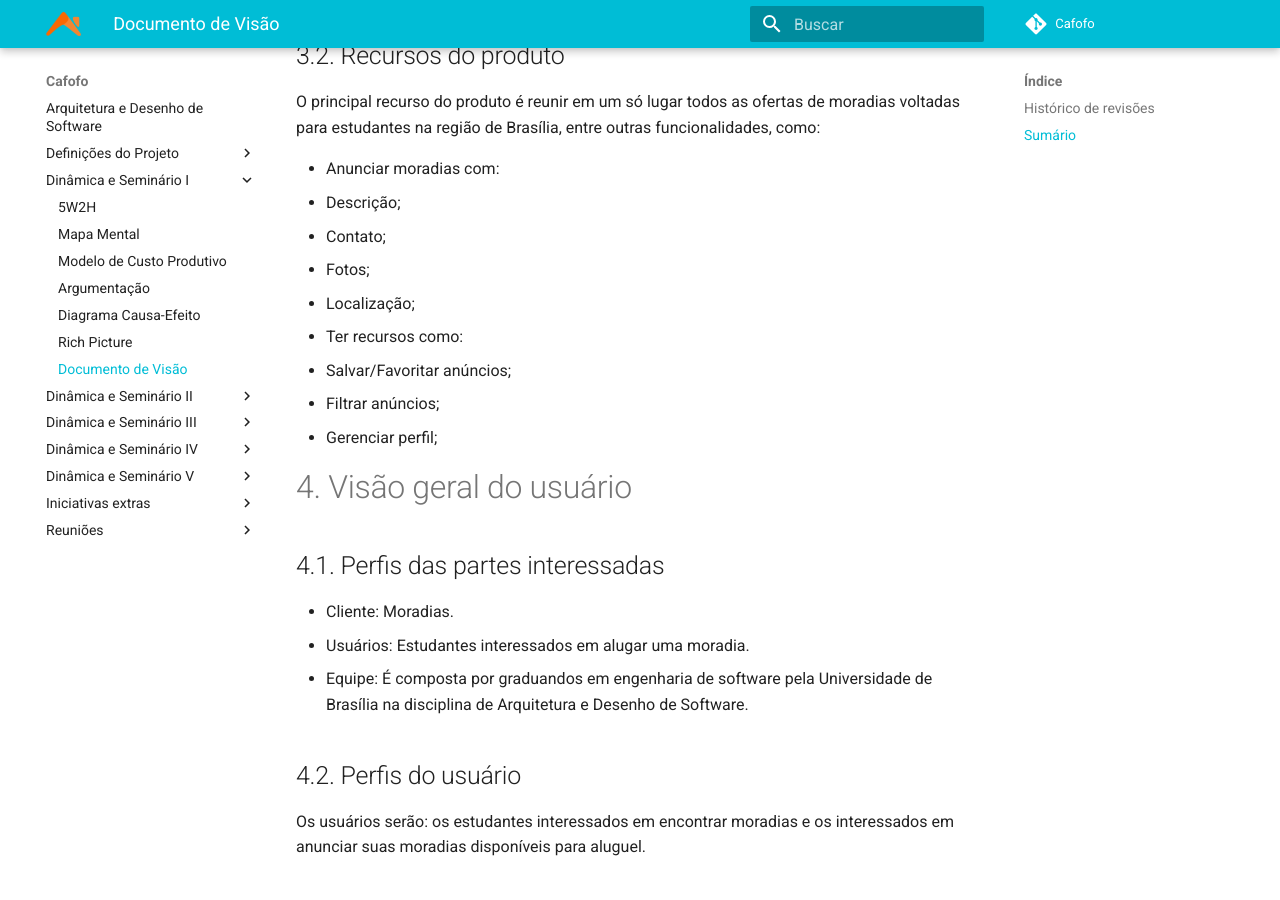
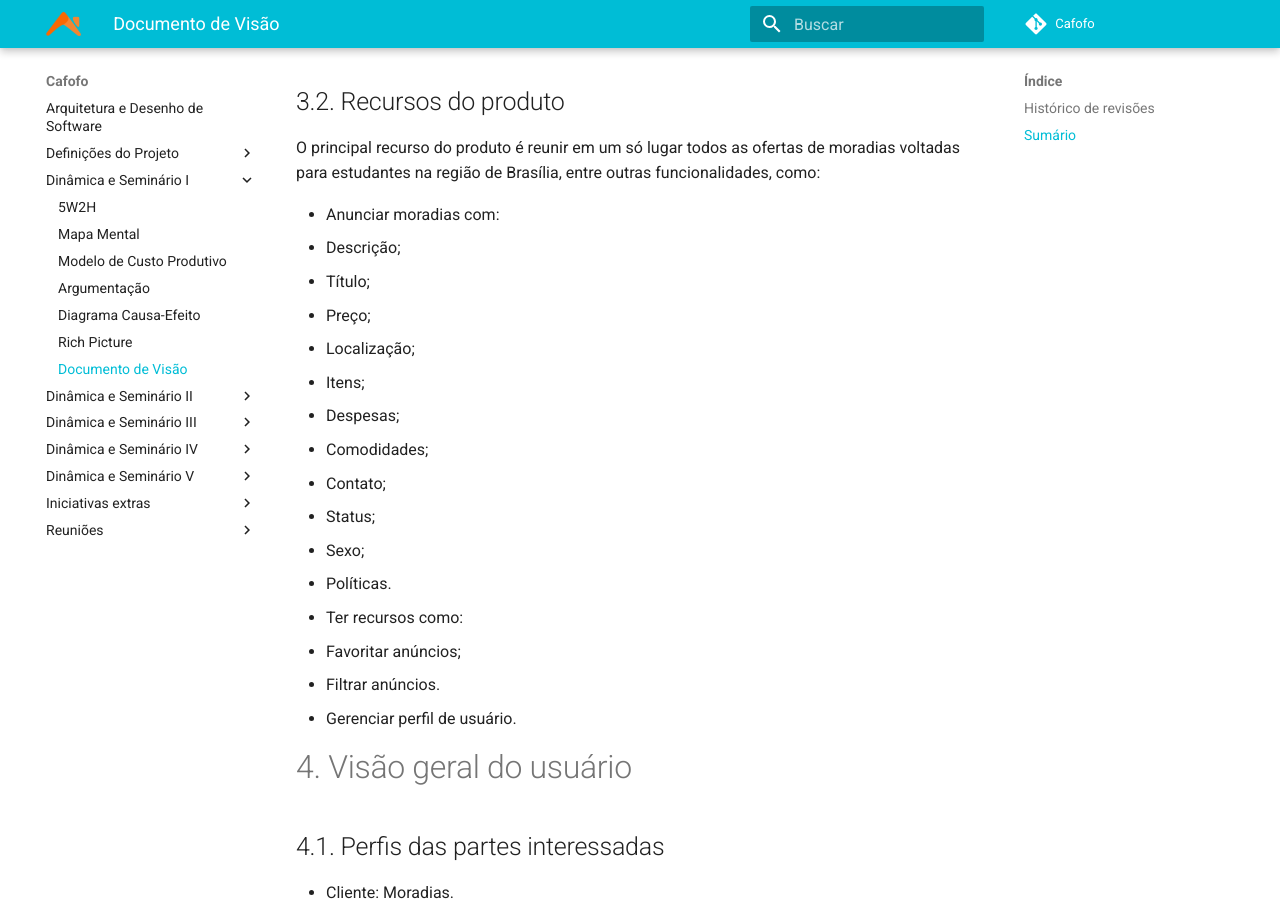
Before and after one commit to desenho-2019/Wiki, an MkDocs documentation site: the page built from docs/Dinâmica e Seminário I/visao.md, in a window 1280 px wide and 900 px high, scrolled down 2220 px. Built offline with MkDocs 1.6.1 and Material for MkDocs 9.7.7, drawn with Linux system fonts in a browser that asks for light colours; some of the changed text lies outside the part shown.

```diff
--- a/docs/Dinâmica e Seminário I/visao.md
+++ b/docs/Dinâmica e Seminário I/visao.md
@@ -63,13 +64,20 @@ O principal recurso do produto é reunir em um só lugar todos as ofertas de mor
 
 * Anunciar moradias com:
   * Descrição;
+  * Título;
+  * Preço;
+  * Localização;
+  * Itens;
+  * Despesas;
+  * Comodidades;
   * Contato;
-  * Fotos;
-  * Localização;
+  * Status;
+  * Sexo;
+  * Políticas.
 * Ter recursos como:
-  * Salvar/Favoritar anúncios;
-  * Filtrar anúncios;
-* Gerenciar perfil;
+  * Favoritar anúncios;
+  * Filtrar anúncios.
+* Gerenciar perfil de usuário.
 
 # 4. Visão geral do usuário
 
```
Also changed, not shown: other parts of docs/Dinâmica e Seminário I/visao.md (+1 -0 lines).
